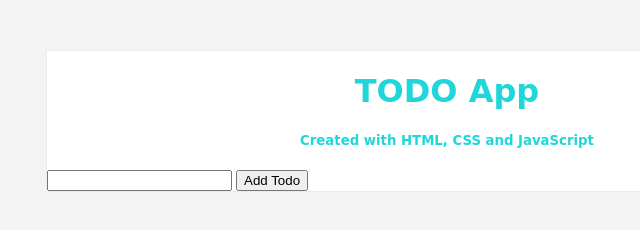
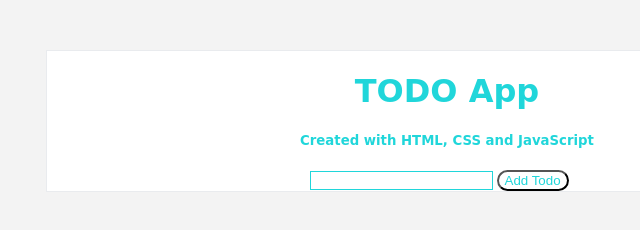
Before and after one commit to jmb521/javascript-todo, a plain HTML site: page index.html in a window 1280 px wide. Shown: the whole page, without its empty margins (193-833 px from the left). Drawn offline with Linux system fonts and the light colour scheme.

Commit message:
added some styling to the inputs

```diff
--- a/stylesheet.css
+++ b/stylesheet.css
@@ -18,3 +18,18 @@ div.header {
   width: 100%;
   text-align: center;
 }
+
+form {
+  margin: 0 auto;
+  width: 275px;
+}
+
+input[type=text] {
+  border: solid #20d6da 1px;
+}
+
+input[type=submit] {
+  background-color: white;
+  color: #20d6da;
+  border-radius:  25px;
+}
```
Also changed, not shown: index.html (line endings or trailing spaces).
